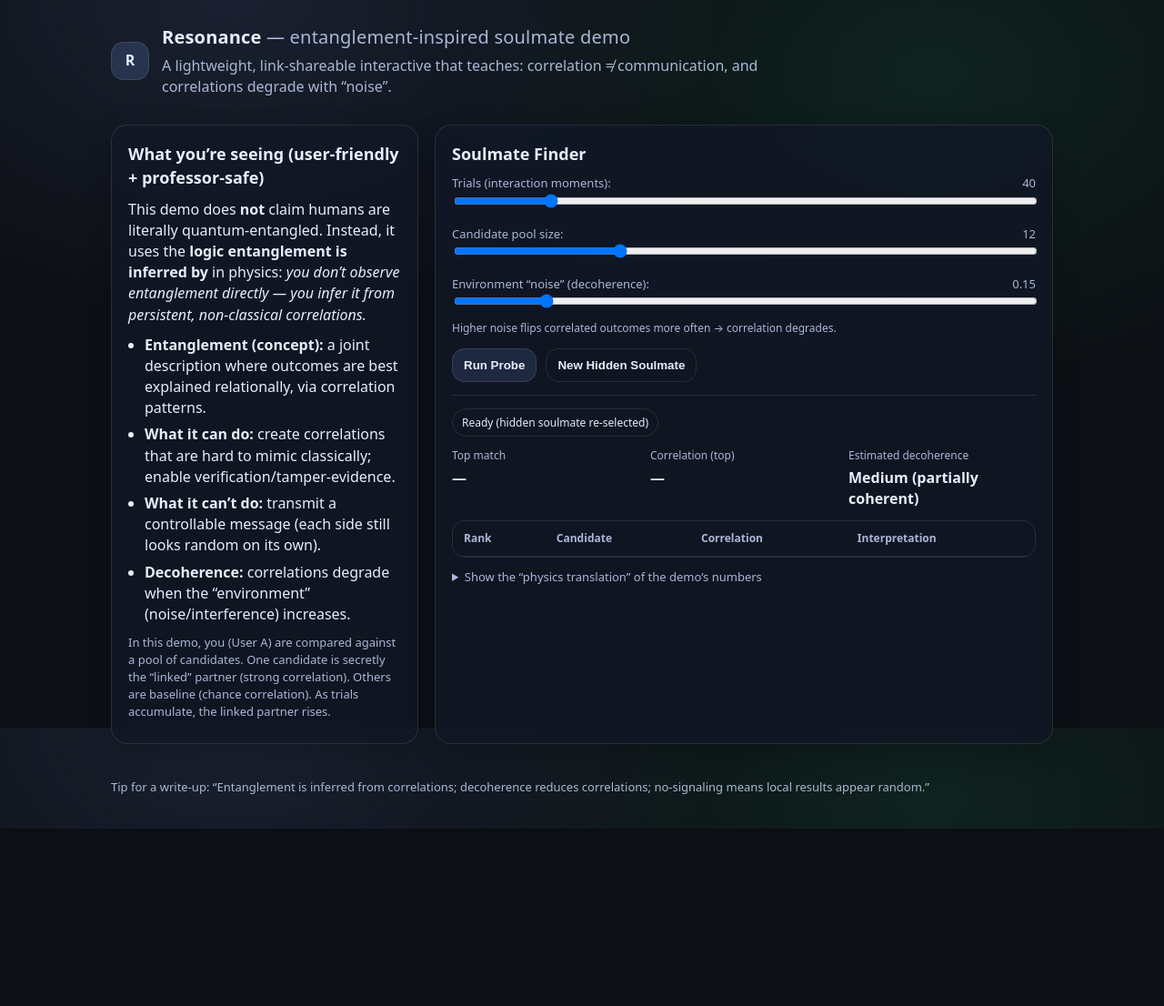
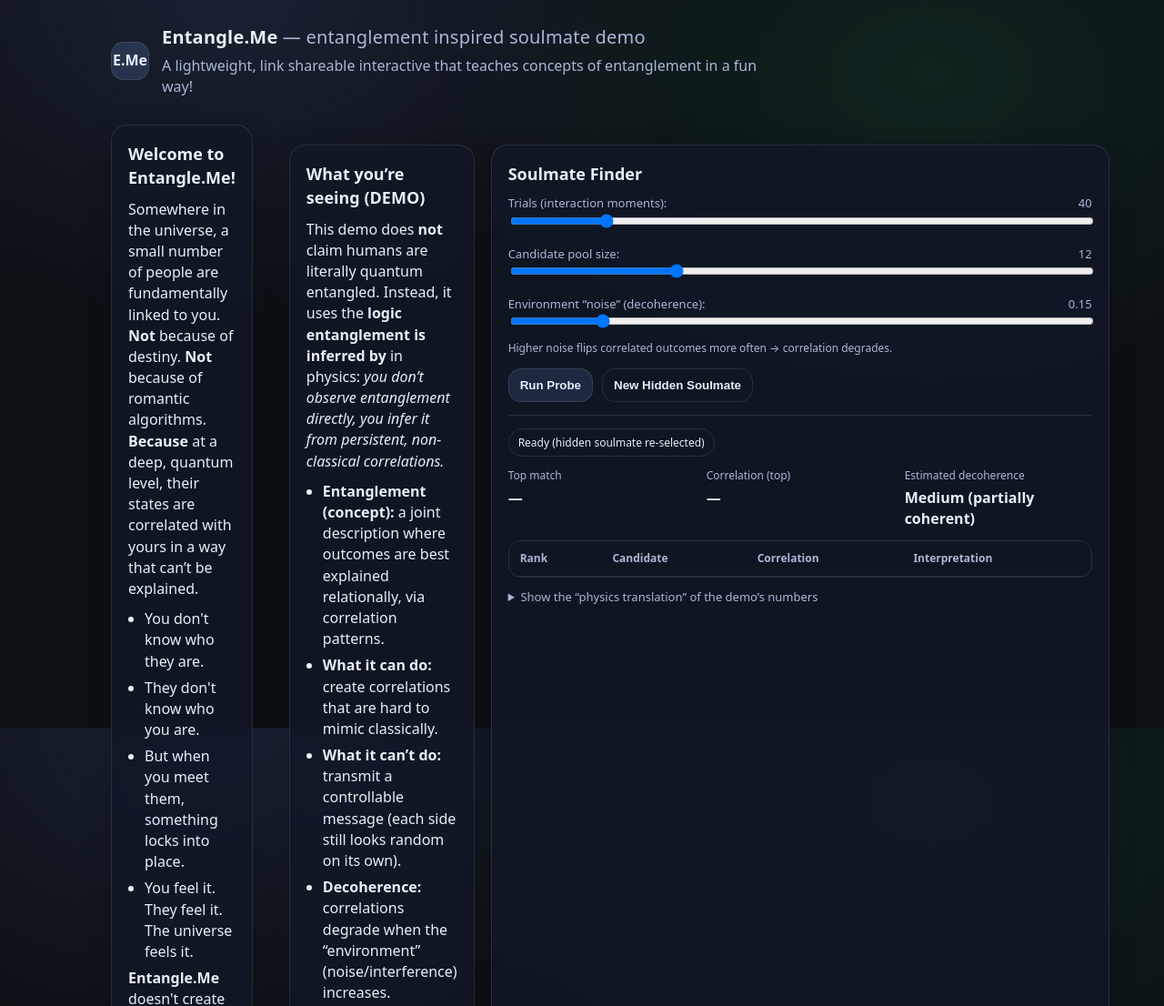
Before and after one commit to jarch13/Entangle.Me, a plain HTML site: page index.html in a window 1280 px wide. Shown: the top 1106 px of the page at 91% size. Before the commit the page ends 911 px from the top, so only its background shows below. Drawn offline with Linux system fonts and the light colour scheme.

Commit message:
Update index.html
modifications to code

```diff
--- a/index.html
+++ b/index.html
@@ -3,31 +3,49 @@
 <head>
   <meta charset="utf-8" />
   <meta name="viewport" content="width=device-width,initial-scale=1" />
-  <title>Resonance — Entanglement-Inspired Soulmate Demo</title>
+  <title>Resonance — Entangle.Me Demo</title>
   <link rel="stylesheet" href="style.css" />
 </head>
 <body>
   <header class="wrap">
     <div class="brand">
-      <div class="logo" aria-hidden="true">R</div>
+      <div class="logo" aria-hidden="true">E.Me</div>
       <div>
-        <h1>Resonance <span class="sub">— entanglement-inspired soulmate demo</span></h1>
-        <p class="tagline">A lightweight, link-shareable interactive that teaches: correlation ≠ communication, and correlations degrade with “noise”.</p>
+        <h1>Entangle.Me <span class="sub">— entanglement inspired soulmate demo</span></h1>
+        <p class="tagline">A lightweight, link shareable interactive that teaches concepts of entanglement in a fun way!</p>
       </div>
     </div>
   </header>
+  <main class="wrap grid">
+    <section class="card">
+      <h2>Welcome to Entangle.Me!</h2>
+      <p>
+        Somewhere in the universe, a small number of people are fundamentally linked to you.
+        <strong>Not</strong> because of destiny.
+        <strong>Not</strong> because of romantic algorithms.
+        <strong>Because</strong> at a deep, quantum level, their states are correlated with yours in a way that can’t be explained.
+        <ul>
+          <li>You don't know who they are.</li>
+          <li>They don't know who you are.</li>
+          <li>But when you meet them, something locks into place.</li>
+          <li>You feel it. They feel it. The universe feels it.</li>
+        </ul>
+        <strong>Entangle.Me</strong> doesn't create soulmates.
+        It reveals existing quantum correlations.
+      </p>
+    </section>
 
   <main class="wrap grid">
     <section class="card">
-      <h2>What you’re seeing (user-friendly + professor-safe)</h2>
+      <h2>What you’re seeing (DEMO)</h2>
       <p>
-        This demo does <strong>not</strong> claim humans are literally quantum-entangled.
+        This demo does <strong>not</strong> claim humans are literally quantum entangled.
         Instead, it uses the <strong>logic entanglement is inferred by</strong> in physics:
-        <em>you don’t observe entanglement directly — you infer it from persistent, non-classical correlations.</em>
+        <em>you don’t observe entanglement directly, you infer it from persistent, non-classical correlations.</em>
       </p>
       <ul>
         <li><strong>Entanglement (concept):</strong> a joint description where outcomes are best explained relationally, via correlation patterns.</li>
-        <li><strong>What it can do:</strong> create correlations that are hard to mimic classically; enable verification/tamper-evidence.</li>
+        <li><strong>What it can do:</strong> create correlations that are hard to mimic classically.</li>
         <li><strong>What it can’t do:</strong> transmit a controllable message (each side still looks random on its own).</li>
         <li><strong>Decoherence:</strong> correlations degrade when the “environment” (noise/interference) increases.</li>
       </ul>
@@ -109,7 +127,7 @@
             So expected correlation ≈ <code>1 - 2·noise</code>.
           </p>
           <p>
-            For baseline candidates, B is independent random → expected correlation ≈ 0 (up to sampling wiggles).
+            For baseline candidates, B is independent random → expected correlation ≈ 0.
           </p>
           <p>
             The demo “finds the soulmate” by ranking candidates by the observed correlation
@@ -122,7 +140,7 @@
 
   <footer class="wrap footer">
     <p class="small">
-      Tip for a write-up: “Entanglement is inferred from correlations; decoherence reduces correlations; no-signaling means local results appear random.”
+      Thanks for testing my demo! “Entanglement is inferred from correlations; decoherence reduces correlations; no-signaling means local results appear random.”
     </p>
   </footer>
 
```
